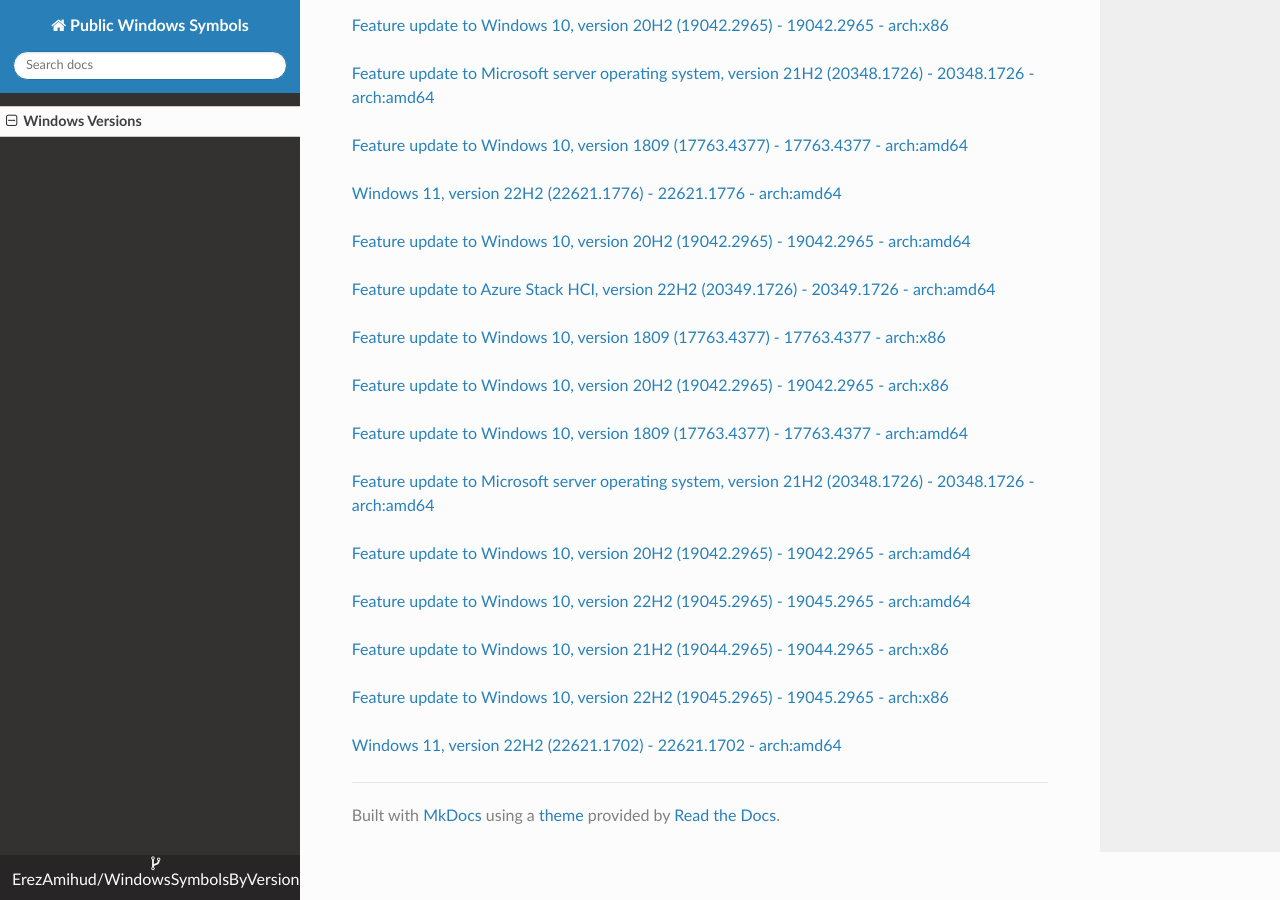
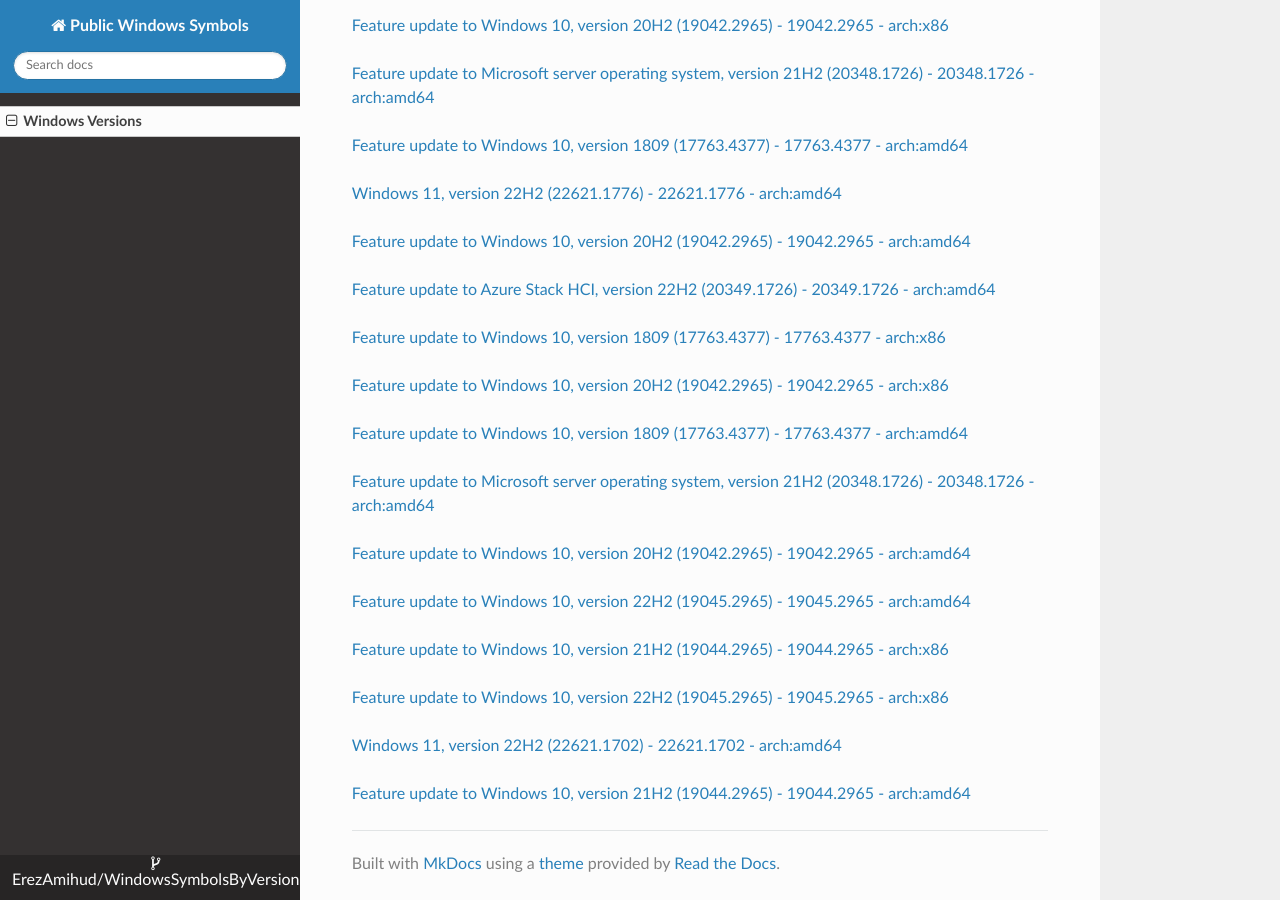
Before and after one commit to ErezAmihud/WindowsSymbolsByVersion, an MkDocs documentation site: the page built from docs/index.md, in a window 1280 px wide and 900 px high, scrolled down 31805 px. Built offline with MkDocs 1.6.1, drawn with Linux system fonts in a browser that asks for light colours; nearby versions of some CDN libraries.

Commit message:
Automated commit, add manifest for 6b0e3a35-a126-4176-8602-2f9c515aba3f

```diff
--- a/docs/index.md
+++ b/docs/index.md
@@ -1831,3 +1831,6 @@
 
 
 [Windows 11, version 22H2 (22621.1702) - 22621.1702 - arch:amd64](https://github.com/ErezAmihud/WindowsSymbolsByVersion/blob/main/manifests/34d37308-ce0a-4b7a-9470-b29c3d96d2f8.manifest)
+
+
+[Feature update to Windows 10, version 21H2 (19044.2965) - 19044.2965 - arch:amd64](https://github.com/ErezAmihud/WindowsSymbolsByVersion/blob/main/manifests/6b0e3a35-a126-4176-8602-2f9c515aba3f.manifest)
```
Also changed, not shown: process_builds.json (+1 -1 lines), 1 other file.
